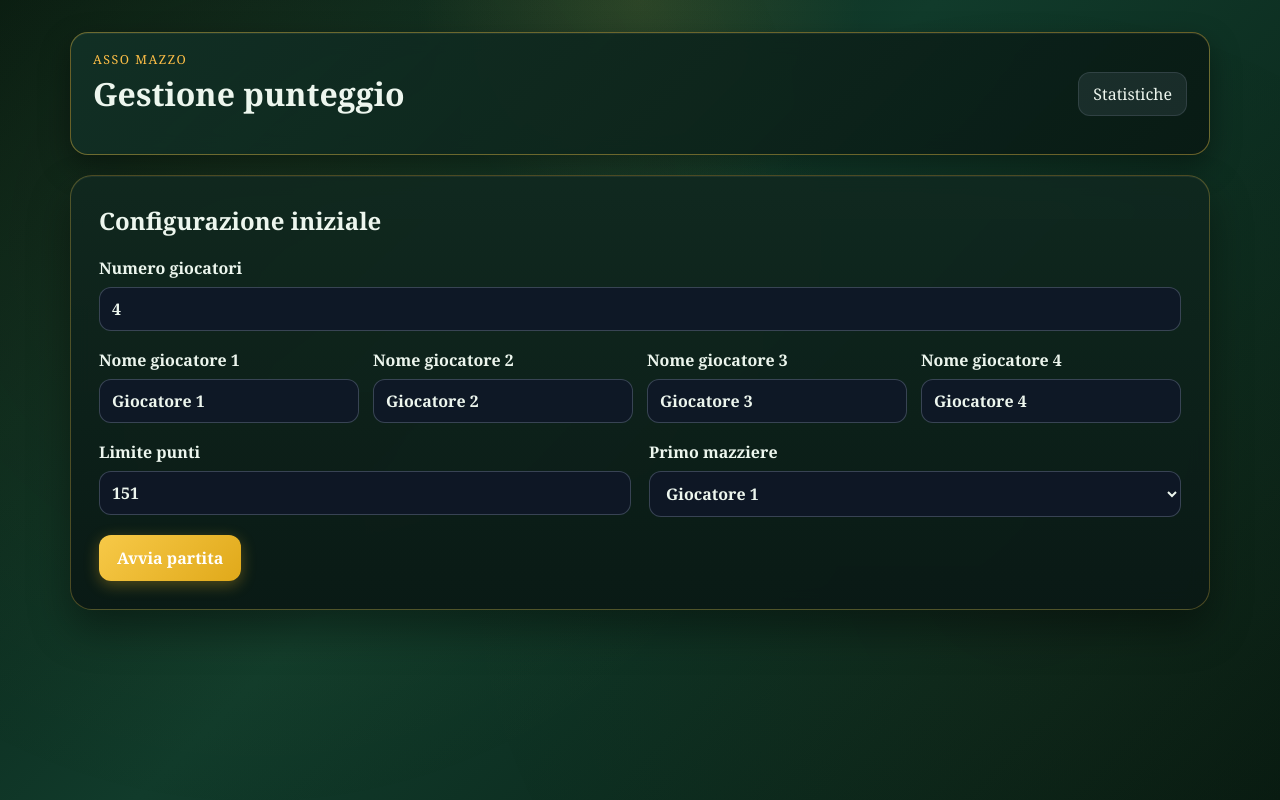
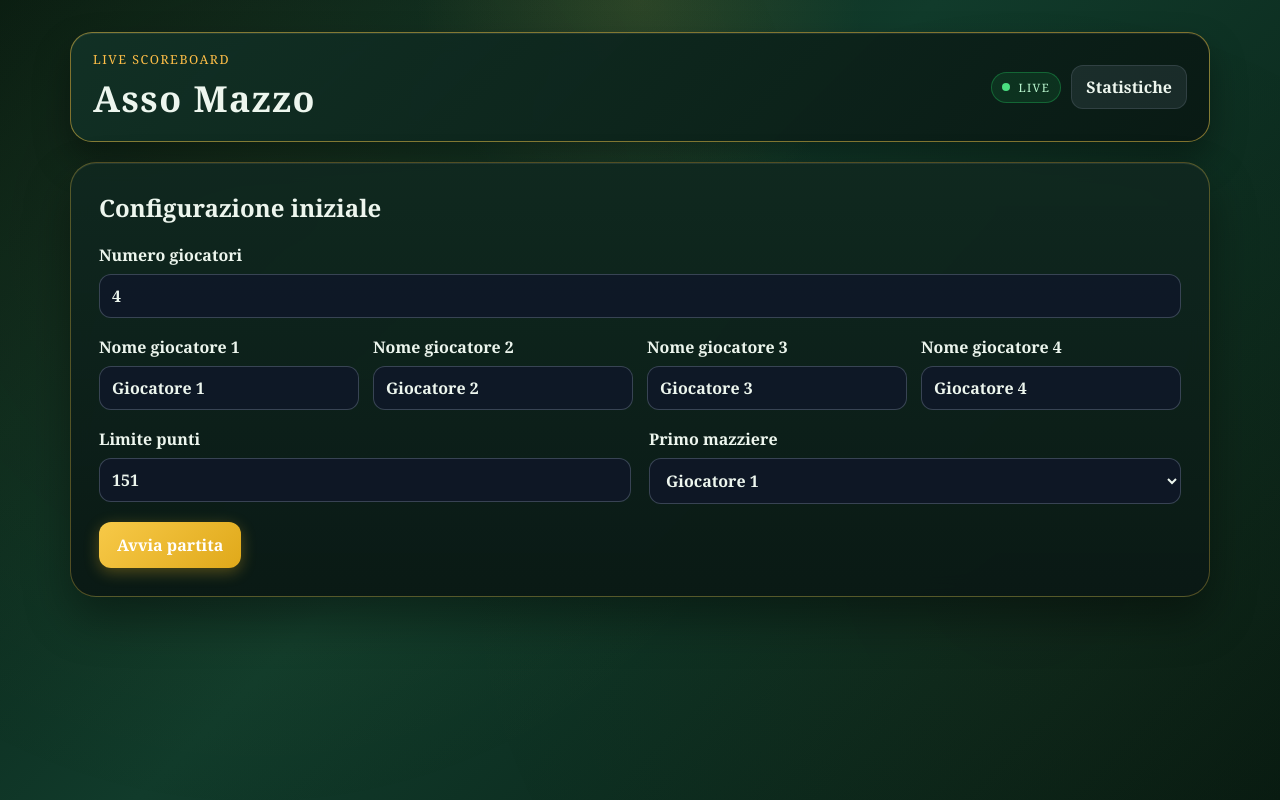
Before and after one commit to antginepe-beep/asso-mazzo, a website: page index.html in a window 1280 px wide. Drawn offline with Linux system fonts and the light colour scheme.

Commit message:
Ultimo restyling sportivo

```diff
--- a/index.html
+++ b/index.html
@@ -14,11 +14,15 @@
   <body>
     <main class="app-shell">
       <header class="topbar">
-        <div>
-          <p class="eyebrow">Asso Mazzo</p>
-          <h1>Gestione punteggio</h1>
+        <div class="brand-block">
+          <p class="eyebrow">Live scoreboard</p>
+          <h1>Asso Mazzo</h1>
         </div>
         <div class="topbar-actions">
+          <div class="live-indicator">
+            <span class="dot"></span>
+            LIVE
+          </div>
           <button id="stats-toggle-button" class="ghost-button" type="button">
             Statistiche
           </button>
--- a/style.css
+++ b/style.css
@@ -69,13 +69,60 @@ select {
   justify-content: space-between;
   gap: 16px;
   margin-bottom: 20px;
-  background: linear-gradient(135deg, rgba(18, 49, 38, 0.9), rgba(9, 26, 20, 0.96));
+  background: linear-gradient(135deg, rgba(18, 49, 38, 0.96), rgba(9, 26, 20, 1));
   backdrop-filter: blur(10px);
-  border: 1px solid rgba(247, 201, 72, 0.4);
-  border-radius: 18px;
+  border: 1px solid rgba(247, 201, 72, 0.5);
+  border-radius: 22px;
   padding: 18px 22px;
-  box-shadow: 0 12px 30px var(--shadow), inset 0 1px 0 rgba(255,255,255,0.06);
+  box-shadow: 0 18px 35px rgba(0, 0, 0, 0.35), inset 0 1px 0 rgba(255,255,255,0.08);
   animation: topbar-slide-in 0.5s ease-out;
+}
+
+.brand-block {
+  display: flex;
+  flex-direction: column;
+  gap: 2px;
+}
+
+.topbar h1 {
+  margin: 0;
+  font-size: clamp(1.8rem, 2.8vw, 2.6rem);
+  letter-spacing: 0.04em;
+}
+
+.topbar-actions {
+  display: flex;
+  align-items: center;
+  gap: 10px;
+}
+
+.live-indicator {
+  display: inline-flex;
+  align-items: center;
+  gap: 8px;
+  padding: 7px 10px;
+  border-radius: 999px;
+  background: rgba(34, 197, 94, 0.12);
+  border: 1px solid rgba(34, 197, 94, 0.35);
+  color: #bbf7d0;
+  font-size: 0.72rem;
+  letter-spacing: 0.12em;
+  text-transform: uppercase;
+}
+
+.live-indicator .dot {
+  width: 8px;
+  height: 8px;
+  border-radius: 50%;
+  background: #4ade80;
+  box-shadow: 0 0 0 0 rgba(74, 222, 128, 0.6);
+  animation: pulseDot 1.8s infinite;
+}
+
+@keyframes pulseDot {
+  0% { box-shadow: 0 0 0 0 rgba(74, 222, 128, 0.55); }
+  70% { box-shadow: 0 0 0 12px rgba(74, 222, 128, 0); }
+  100% { box-shadow: 0 0 0 0 rgba(74, 222, 128, 0); }
 }
 
 @keyframes topbar-slide-in {
@@ -104,10 +151,10 @@ p {
 }
 
 .panel {
-  background: linear-gradient(180deg, rgba(16, 40, 31, 0.94), rgba(10, 25, 21, 0.96));
-  border: 1px solid rgba(247, 201, 72, 0.28);
-  border-radius: 22px;
-  box-shadow: 0 20px 40px var(--shadow), inset 0 1px 0 rgba(255,255,255,0.06);
+  background: linear-gradient(180deg, rgba(16, 40, 31, 0.96), rgba(10, 25, 21, 0.98));
+  border: 1px solid rgba(247, 201, 72, 0.3);
+  border-radius: 26px;
+  box-shadow: 0 22px 45px rgba(0, 0, 0, 0.38), inset 0 1px 0 rgba(255,255,255,0.08);
   padding: 28px;
   backdrop-filter: blur(10px);
   animation: panel-fade-in 0.4s ease-out;
@@ -165,6 +212,14 @@ button {
   border-radius: 12px;
   cursor: pointer;
   transition: transform 0.15s ease, opacity 0.15s ease, box-shadow 0.15s ease;
+}
+
+.ghost-button {
+  background: rgba(148, 163, 184, 0.08);
+  color: var(--text);
+  border: 1px solid rgba(255,255,255,0.12);
+  padding: 10px 14px;
+  font-weight: 600;
 }
 
 button:hover {
```
Also changed, not shown: service-worker.js (+25 -42 lines).
